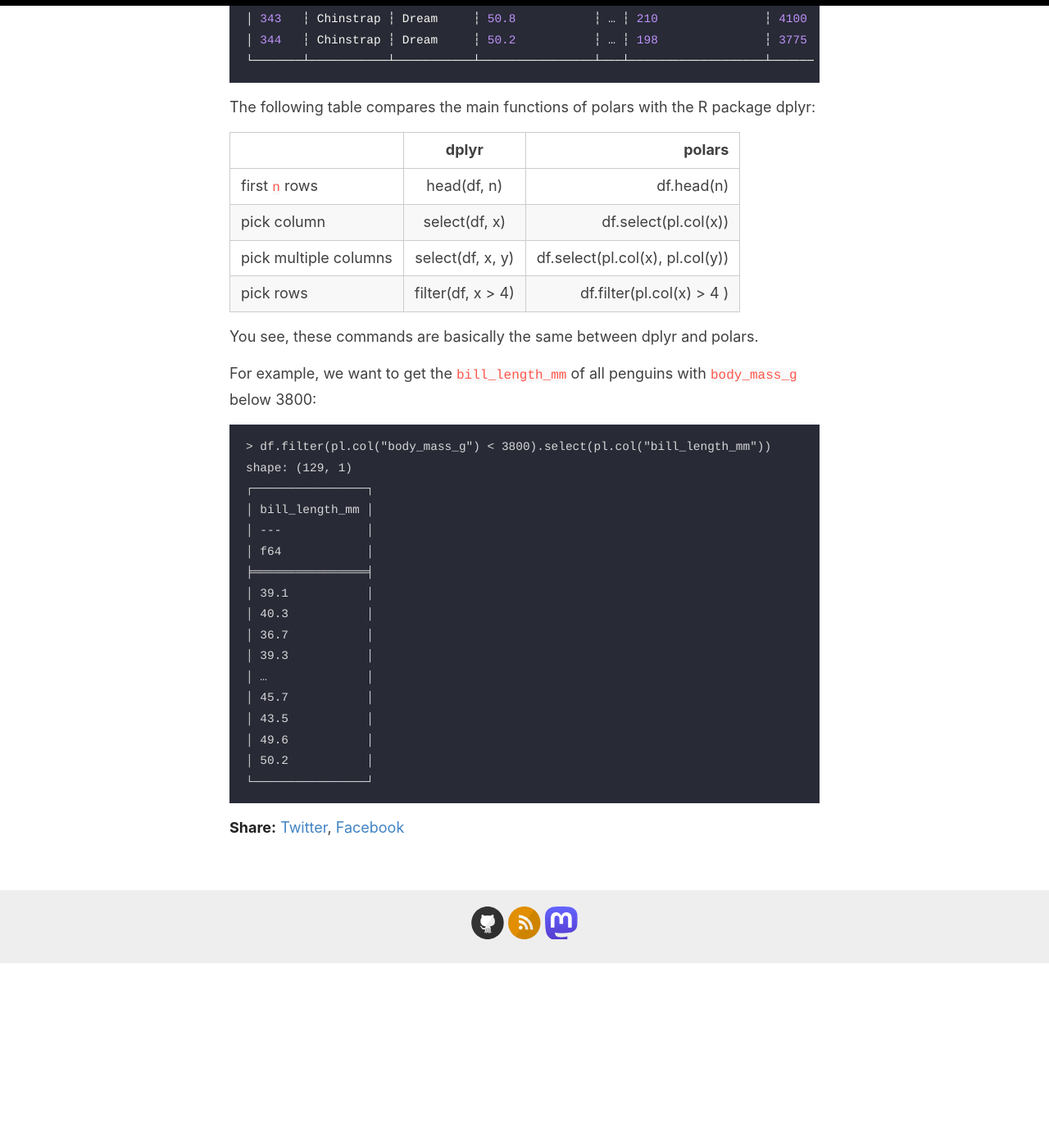
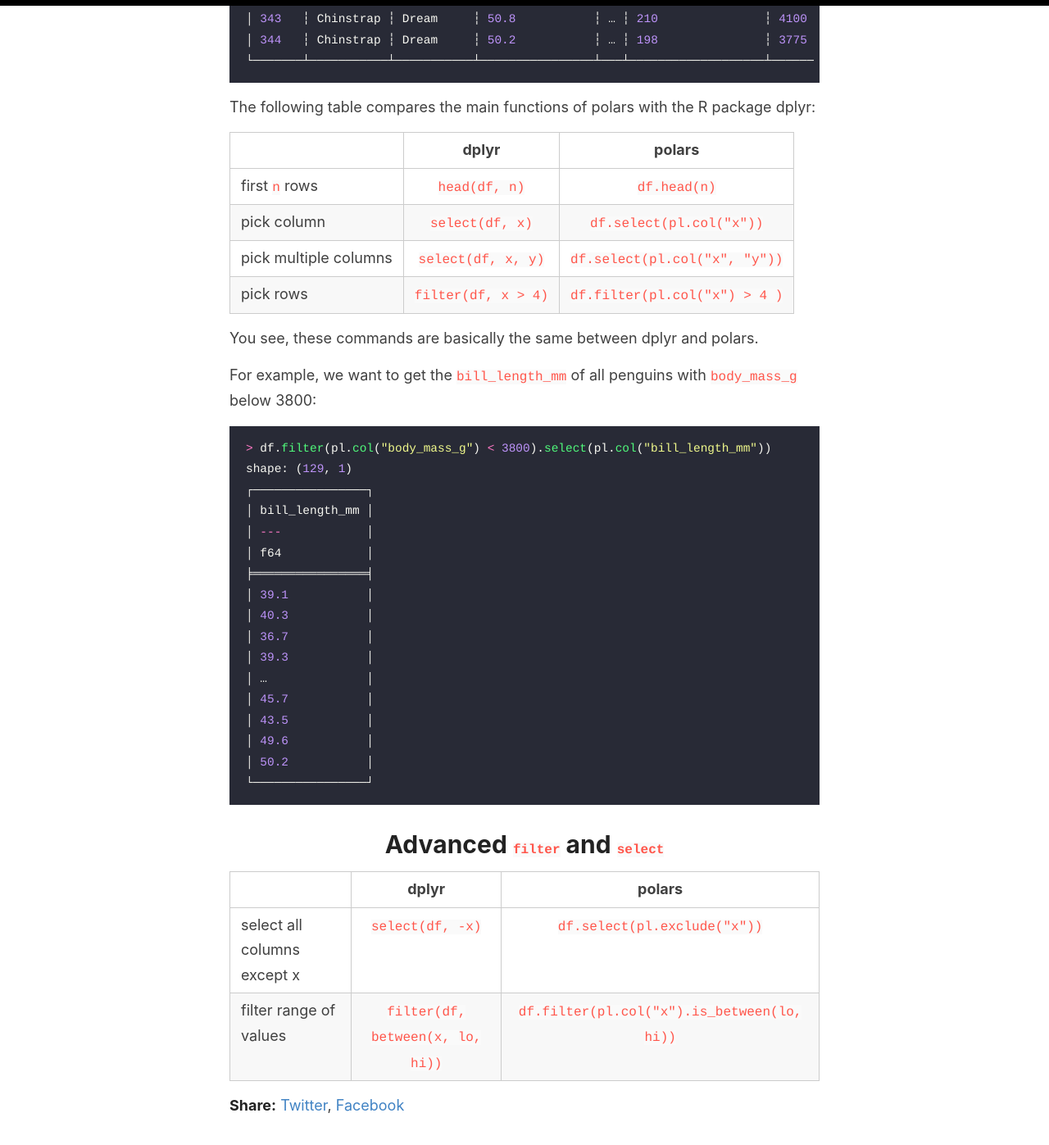
Before and after one commit to krz/krz.github.io, a Jekyll site: the page built from _posts/2024-01-08-Comparing-dplyr-with-polars.md, in a window 1280 px wide and 1400 px high, scrolled down 2266 px. Shown: the top 1397 px of the window at 82% size. Built offline with Jekyll 4.4.1, drawn with Linux system fonts in a browser that asks for light colours; before the commit the page ends 3441 px from its top, so only the background shows below that; some of the changed lines change nothing that is shown.

Commit message:
add avanced filter select

````diff
--- a/_posts/2024-01-08-Comparing-dplyr-with-polars.md
+++ b/_posts/2024-01-08-Comparing-dplyr-with-polars.md
@@ -67,17 +67,17 @@
 The following table compares the main functions of polars with the R package dplyr:
 
 |  | dplyr | polars |
-| :---         |     :---:      |          ---: |
-| first `n` rows   |  head(df, n)     | df.head(n)    |
-| pick column   | select(df, x) | df.select(pl.col(x))   |
-| pick multiple columns | select(df, x, y) | df.select(pl.col(x), pl.col(y)) |
-| pick rows | filter(df, x > 4) | df.filter(pl.col(x) > 4 )
+| :---         |     :---:      |          :---: |
+| first `n` rows   |  `head(df, n)`     | `df.head(n)`    |
+| pick column   | `select(df, x)` | `df.select(pl.col("x"))`   |
+| pick multiple columns | `select(df, x, y)` | `df.select(pl.col("x", "y"))` |
+| pick rows | `filter(df, x > 4)` | `df.filter(pl.col("x") > 4 )`
 
 You see, these commands are basically the same between dplyr and polars.
 
 For example, we want to get the `bill_length_mm` of all penguins with `body_mass_g` below 3800:
 
-```
+```python
 > df.filter(pl.col("body_mass_g") < 3800).select(pl.col("bill_length_mm"))
 shape: (129, 1)
 ┌────────────────┐
@@ -96,3 +96,10 @@
 │ 50.2           │
 └────────────────┘
 ```
+
+# Advanced `filter` and `select`
+
+|  | dplyr | polars |
+| :---         |     :---:      |          :---: |
+| select all columns except x   |  `select(df, -x)`  | `df.select(pl.exclude("x"))`  |
+| filter range of values | `filter(df, between(x, lo, hi))` | `df.filter(pl.col("x").is_between(lo, hi))` |
````
